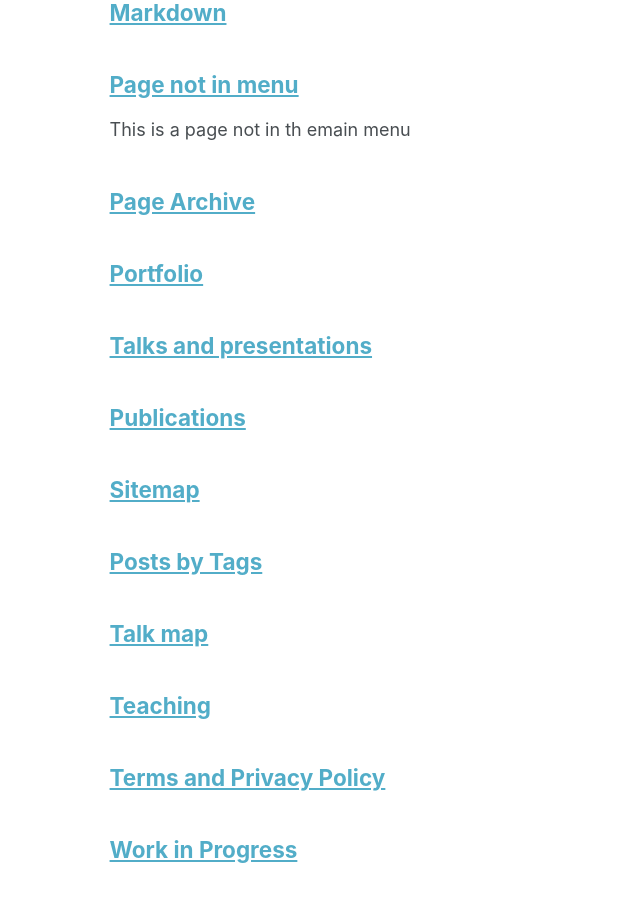
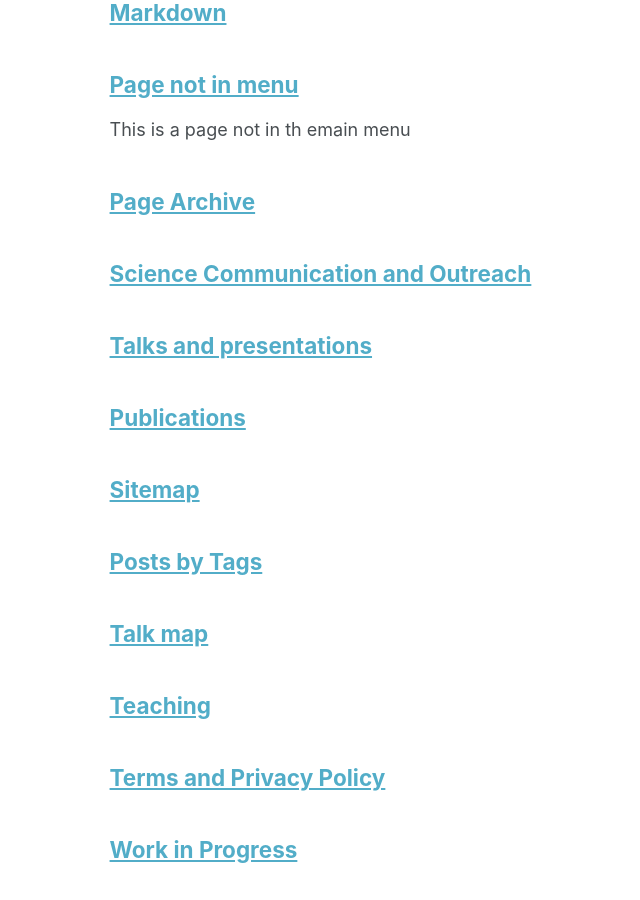
Before and after one commit to jwalterskirchen/jwalterskirchen.github.io, a Jekyll site: the page built from _pages/page-archive.html, in a window 1280 px wide and 900 px high, scrolled down 714 px. Shown: the whole window, without its empty margins (172-812 px from the left). Built offline with Jekyll 4.4.1, drawn with Linux system fonts in a browser that asks for light colours.

Commit message:
Update portfolio.html

```diff
--- a/_pages/portfolio.html
+++ b/_pages/portfolio.html
@@ -1,6 +1,6 @@
 ---
 layout: archive
-title: "Portfolio"
+title: "Science Communication and Outreach"
 permalink: /portfolio/
 author_profile: true
 ---
```
